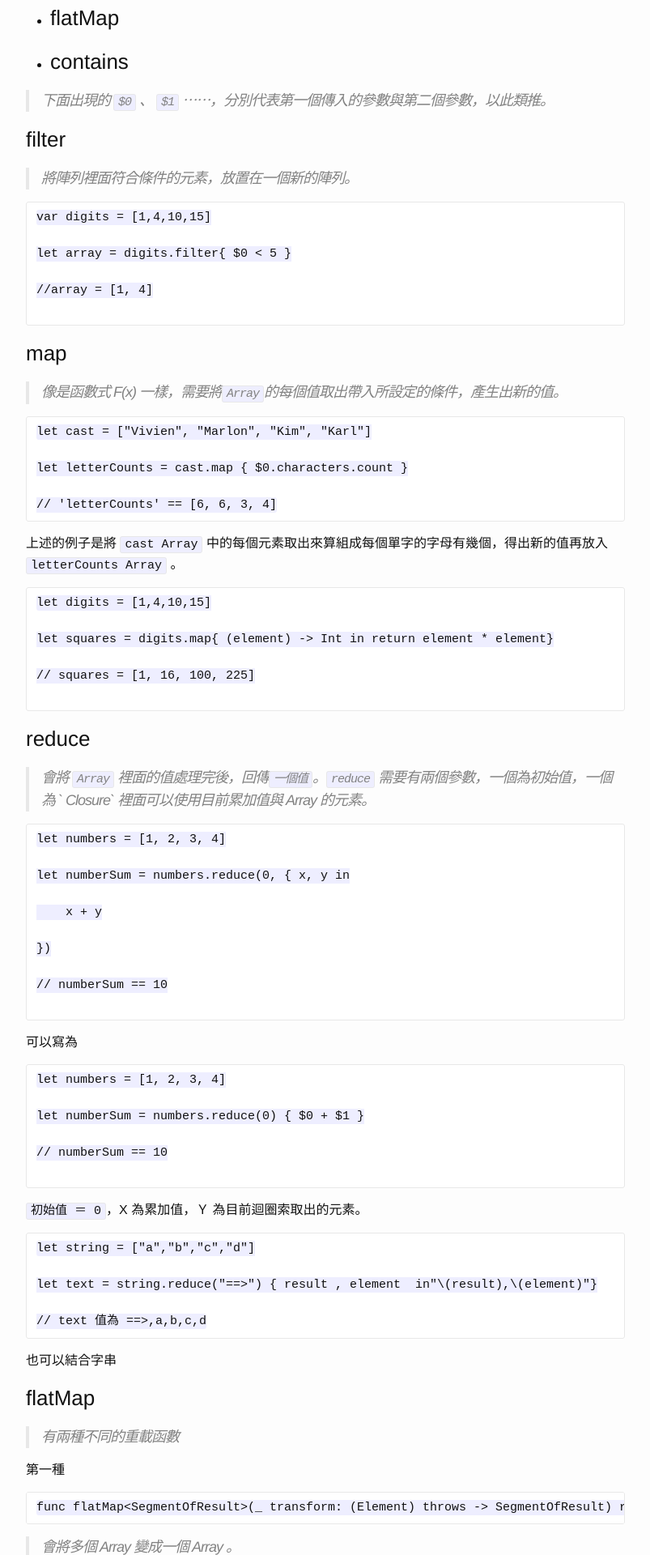
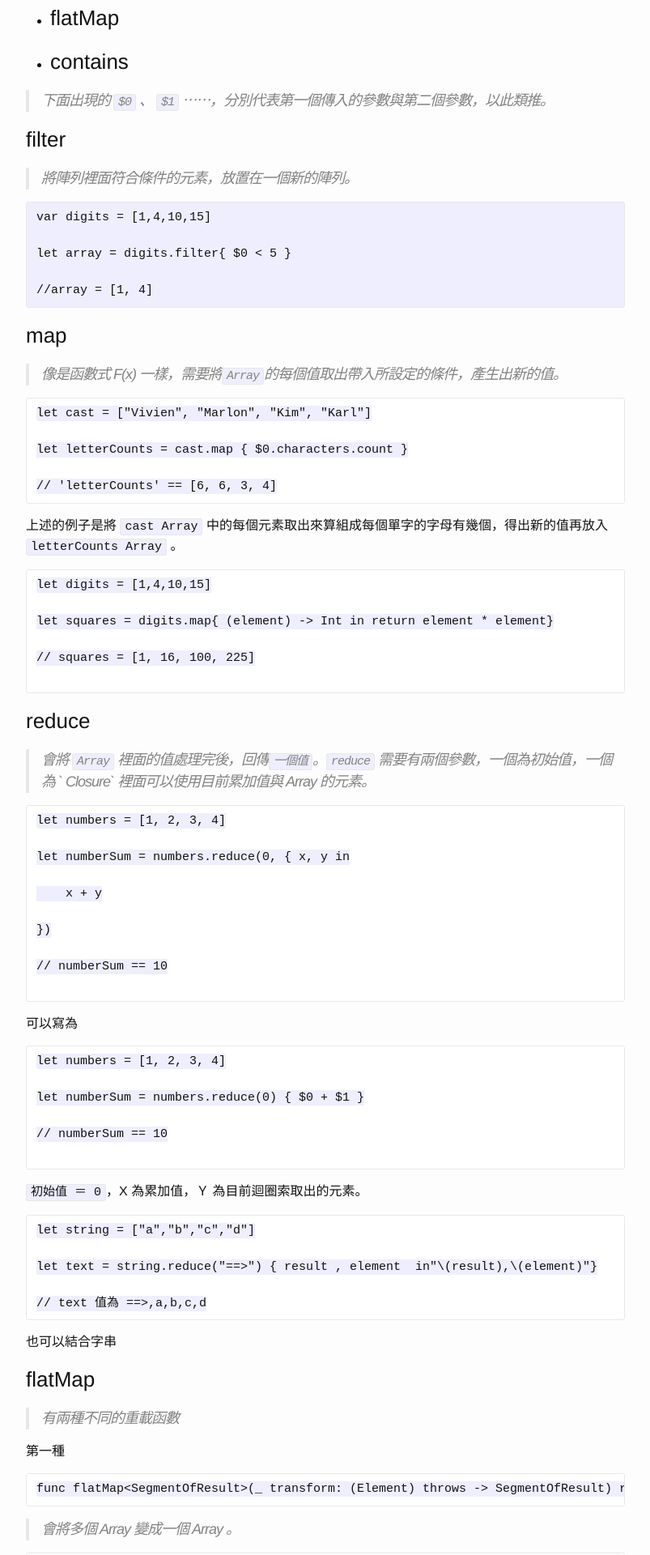
Before and after one commit to lincircle/lincircle.github.io, a Jekyll site: the page built from _posts/2017-02-14-swift-guide-to-map-filter-reduce.md, in a window 1280 px wide. Shown: the part 424-2344 px from the top of the page at 81% size, without its empty margins (238-1041 px from the left). Built offline with Jekyll 4.4.1, drawn with Linux system fonts in a browser that asks for light colours.

Commit message:
測試 code 顯示方式

````diff
--- a/_posts/2017-02-14-swift-guide-to-map-filter-reduce.md
+++ b/_posts/2017-02-14-swift-guide-to-map-filter-reduce.md
@@ -22,14 +22,16 @@ date: 2017-02-14 18:00:00
 
 > 將陣列裡面符合條件的元素，放置在一個新的陣列。
 
-```
+{% highlight text %}
+
 var digits = [1,4,10,15]
 
 let array = digits.filter{ $0 < 5 }
 
 //array = [1, 4]
 
-```
+{% endhighlight %}
+
 
 ### map
 
````
